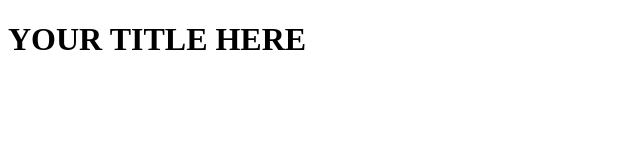
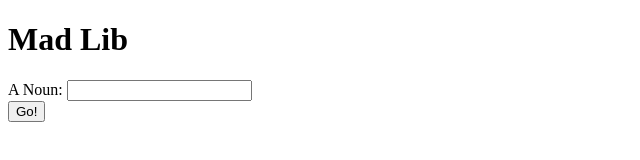
Before and after one commit to lltc-itech/lab-8-it-s-a-mad-mad-mad-mad-world-SirYancy, a plain HTML site: page index.html in a window 1280 px wide. Shown: the whole page, without its empty margins (0-640 px from the left). Drawn offline with Linux system fonts and the light colour scheme.

Commit message:
Update index.html

```diff
--- a/index.html
+++ b/index.html
@@ -6,9 +6,14 @@
     <title>MadLib</title>
 </head>
 <body>
-    <h1>YOUR TITLE HERE</h1>
+    <h1>Mad Lib</h1>
 
-    <!--YOUR CODE GOES HERE-->
+<form>
+    <label for="noun1">A Noun:</label>
+    <input type="text" id="noun1" value=""><br>
+    <input type="submit" value="Go!">
+</form>
+
 
 </body>
 </html>
```
